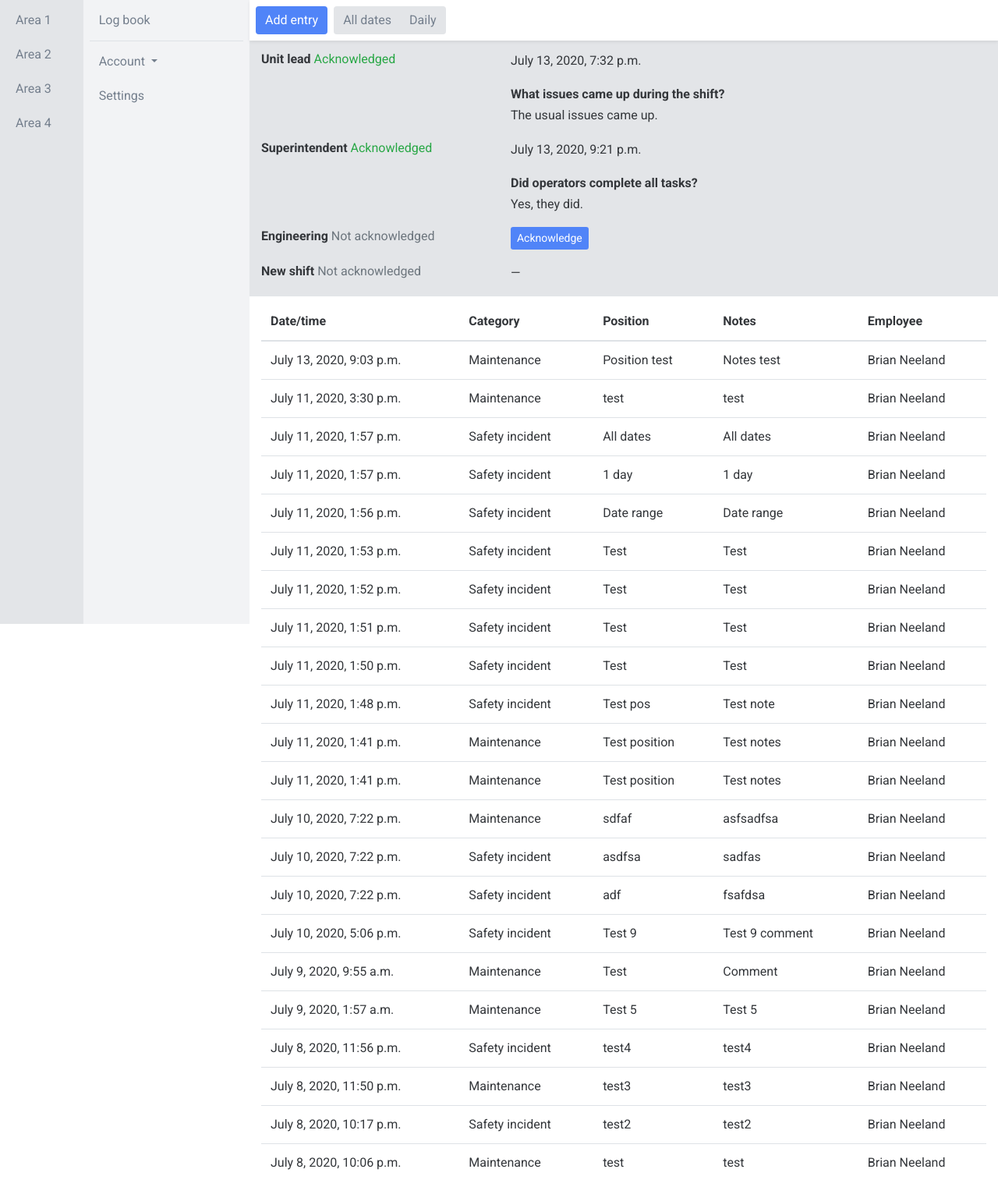
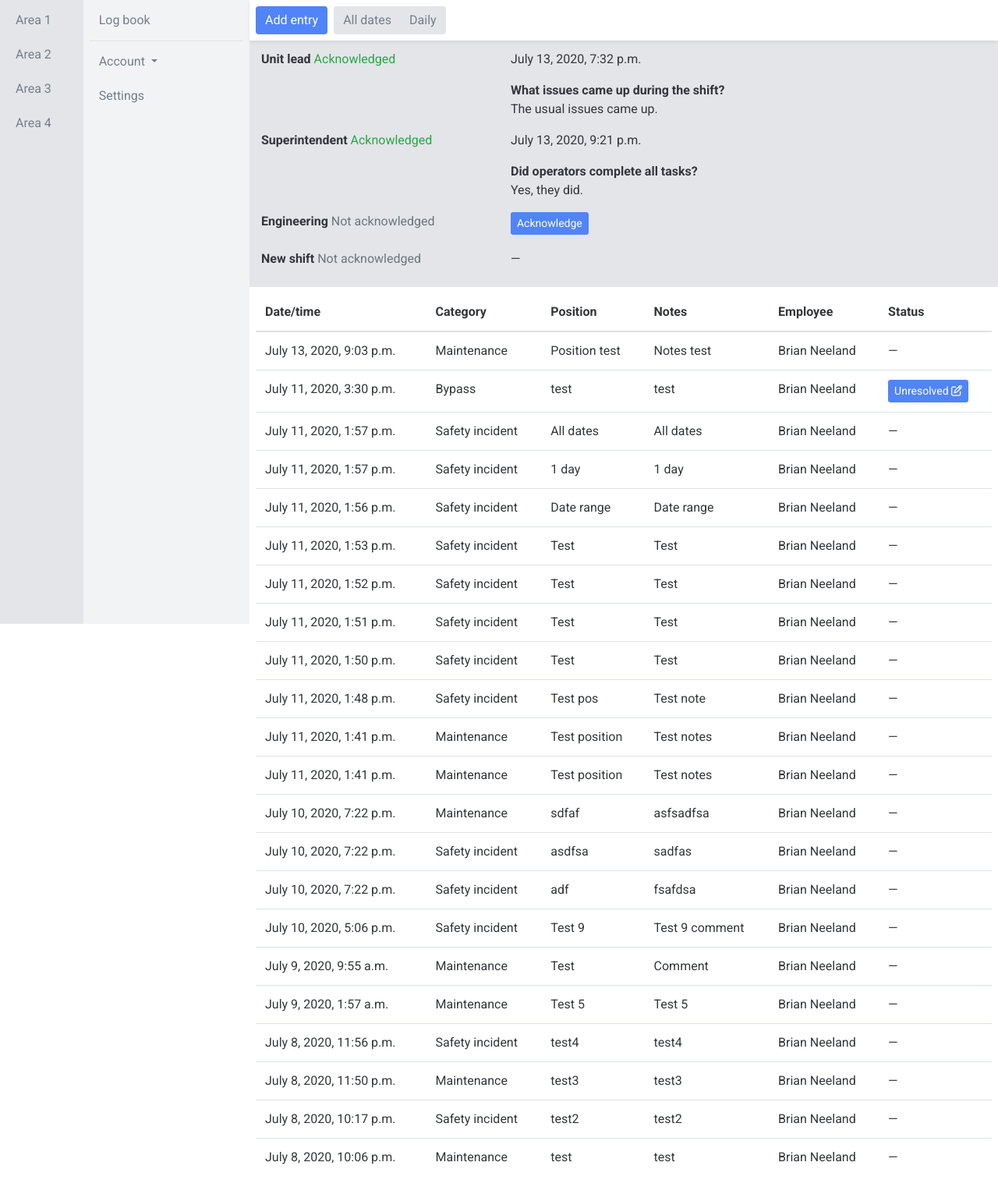
Before and after one commit to bneeland/tidylog, a Django app: a page that uses app/templates/app/log.html in a window 1280 px wide. Shown: the whole page at 78% size. After the commit the page ends 1493 px from the top, so only its background shows below. Run offline with Django 3.2, Linux system fonts and the light colour scheme; a user stored in the database is signed in; data comes from the database, SQL or seed files in the repository; some libraries are stand-ins or nearby versions.

Commit message:
Added status tracking for certain categories

```diff
--- a/app/forms.py
+++ b/app/forms.py
@@ -15,6 +15,7 @@ class CreateEntryForm(forms.ModelForm):
 
         self.fields.pop('user')
         self.fields.pop('log')
+        self.fields.pop('status')
 
         # Get field codes that are applied to Log
         log_qs = models.Log.objects.filter(pk=self.log_pk)
--- a/app/models.py
+++ b/app/models.py
@@ -90,7 +90,7 @@ class Log(models.Model):
 
 class Category(models.Model):
     name = models.CharField(max_length=50)
-    # tracked = models.BooleanField() ADD THIS IN SOON TO TRACK STATUS OF EVENTS
+    is_tracked = models.BooleanField()
 
     def __str__(self):
         return self.name
@@ -99,9 +99,15 @@ class Category(models.Model):
         verbose_name_plural = "categories"
 
 class Entry(models.Model):
+    STATUS_BANK = (
+        ('UR', 'Unresolved'),
+        ('IP', 'In progress'),
+        ('RE', 'Resolved'),
+    )
     log = models.ForeignKey(Log, on_delete=models.CASCADE)
     user = models.ForeignKey(settings.AUTH_USER_MODEL, on_delete=models.CASCADE)
     category = models.ForeignKey(Category, on_delete=models.CASCADE, blank=True, null=True)
+    status = models.CharField(max_length=2, choices=STATUS_BANK, default=None, blank=True, null=True)
     created_at = models.DateTimeField(auto_now_add=True)
 
     CF1 = models.CharField(max_length=50, blank=True, null=True)
--- a/app/static/app/style.css
+++ b/app/static/app/style.css
@@ -16,10 +16,6 @@ html, body {
 body {
   font-family: 'Roboto', sans-serif;
   color: var(--tidy-black);
-}
-
-p {
-  line-height: 1.7;
 }
 
 .col-area {
@@ -46,8 +42,12 @@ p {
   background: white;
 }
 
-.row-acknowledgement {
+.row-acknowledgements {
   background: var(--tidy-grey2);
+}
+
+.row-acknowledgement{
+  min-height: 3em;
 }
 
 a, .btn-link {
--- a/app/templates/app/log.html
+++ b/app/templates/app/log.html
@@ -130,11 +130,11 @@
 
       {% if view.kwargs.acknowledgements %}
 
-        <div class="row row-acknowledgement pt-3">
+        <div class="row row-acknowledgements pt-3">
 
           <div class="col">
 
-            <div class="row">
+            <div class="row row-acknowledgement">
               <div class="col-4">
                 <span class="font-weight-bold">Unit lead</span> {% if unit_lead_acknowledgements %}<span class="text-success">Acknowledged</span>{% else %}<span class="text-secondary">Not acknowledged</span>{% endif %}
               </div>
@@ -159,7 +159,7 @@
               </div>
             </div>
 
-            <div class="row">
+            <div class="row row-acknowledgement">
               <div class="col-4">
                 <span class="font-weight-bold">Superintendent</span> {% if superintendent_acknowledgements %}<span class="text-success">Acknowledged</span>{% else %}<span class="text-secondary">Not acknowledged</span>{% endif %}
               </div>
@@ -184,7 +184,7 @@
               </div>
             </div>
 
-            <div class="row">
+            <div class="row row-acknowledgement">
               <div class="col-4">
                 <span class="font-weight-bold">Engineering</span> {% if engineering_acknowledgements %}<span class="text-success">Acknowledged</span>{% else %}<span class="text-secondary">Not acknowledged</span>{% endif %}
               </div>
@@ -209,7 +209,7 @@
               </div>
             </div>
 
-            <div class="row">
+            <div class="row row-acknowledgement">
               <div class="col-4">
                 <span class="font-weight-bold">New shift</span> {% if new_shift_acknowledgements %}<span class="text-success">Acknowledged</span>{% else %}<span class="text-secondary">Not acknowledged</span>{% endif %}
               </div>
@@ -305,7 +305,7 @@
 
       <div class="row pt-2">
 
-        <div class="col">
+        <div class="col px-2">
 
           <table class="table" id="myTable">
             <thead>
@@ -316,6 +316,7 @@
                   <th scope="col">{{ field.name }}</th>
                 {% endfor %}
                 <th scope="col">Employee</th>
+                <th scope="col">Status</th>
               </tr>
             </thead>
             <tbody>
@@ -327,6 +328,13 @@
                       <td>{{ entry|get_object_attribute:field.type }}</td>
                     {% endfor %}
                     <td>{{ entry.user.first_name }} {{ entry.user.last_name }}</td>
+                    <td>
+                      {% if entry.category.is_tracked %}
+                        <button type="button" class="btn btn-primary btn-sm" data-toggle="modal" data-target="#change_status">{{ entry.get_status_display }} <i class="far fa-edit"></i></button>
+                      {% else %}
+                        &mdash;
+                      {% endif %}
+                    </td>
                 </tr>
               {% empty %}
                 <tr id="table_rows">
@@ -339,6 +347,41 @@
         </div>
 
       </div>
+
+
+      <div class="modal" id="change_status" tabindex="-1" role="dialog" aria-labelledby="change_status_label" aria-hidden="true">
+        <div class="modal-dialog modal-dialog-centered modal-dialog-scrollable">
+          <div class="modal-content">
+            <div class="modal-header">
+              <h5 class="modal-title" id="change_status_label">Change status</h5>
+              <button type="button" class="close" data-dismiss="modal" aria-label="Close">
+                <span aria-hidden="true">&times;</span>
+              </button>
+            </div>
+            <div class="modal-body">
+
+              <form method="post">
+                <div class="form-group">
+                  <label for="exampleFormControlSelect1">Status</label>
+                  <select class="form-control" id="exampleFormControlSelect1">
+                    <option>Unresolved</option>
+                    <option>In progress</option>
+                    <option>Resolved</option>
+                  </select>
+                </div>
+                <input type="submit" value="Submit" disabled class="btn btn-primary btn-block">
+                <button type="button" class="btn btn-link btn-block mt-3" data-dismiss="modal">Cancel</button>
+              </form>
+
+            </div>
+            <!-- <div class="modal-footer">
+
+              <input type="submit" value="Submit" class="btn btn-primary btn-block">
+            </div> -->
+          </div>
+        </div>
+      </div>
+
 
       <div class="modal" id="add_entry" tabindex="-1" role="dialog" aria-labelledby="add_entry_label" aria-hidden="true">
         <div class="modal-dialog modal-dialog-centered modal-dialog-scrollable">
```
Also changed, not shown: app/migrations/0014_auto_20200714_1747.py (added), app/migrations/0015_auto_20200714_1854.py (added), app/migrations/0016_auto_20200714_1902.py (added), db.sqlite3.
